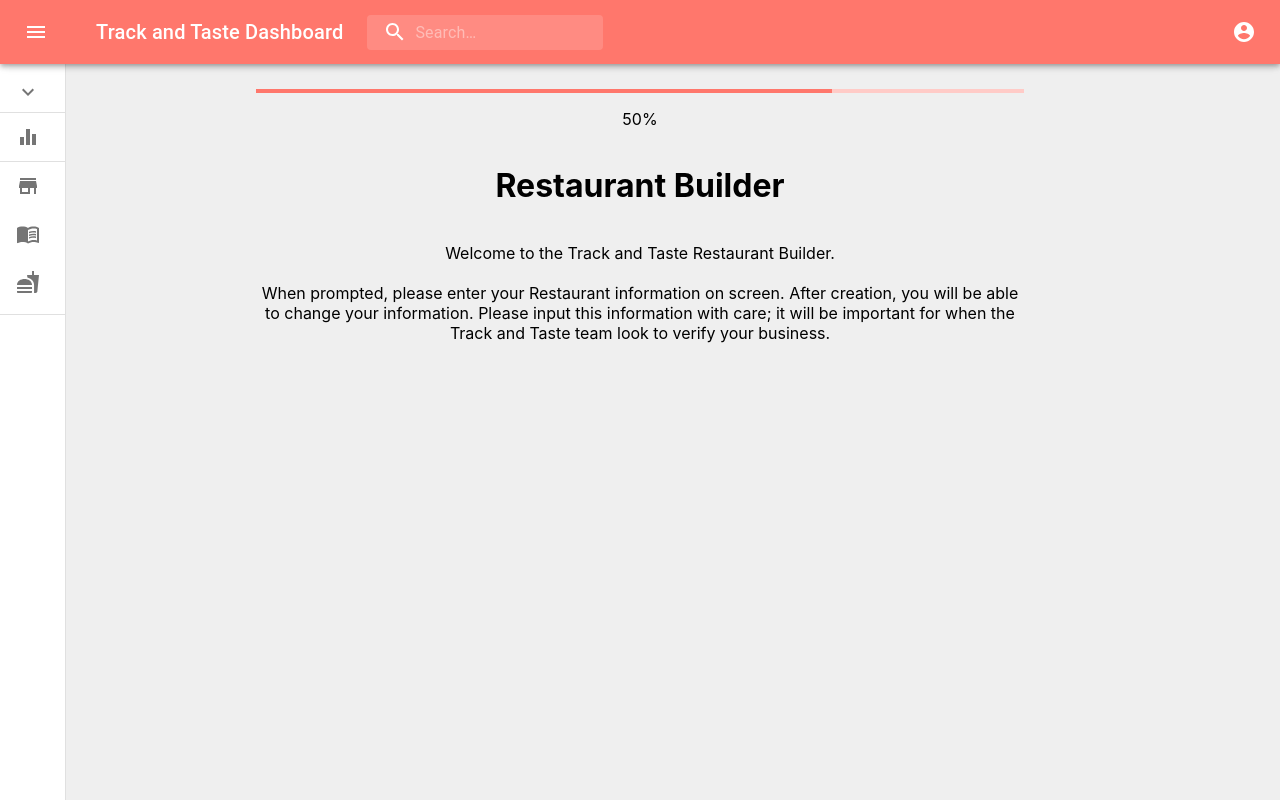
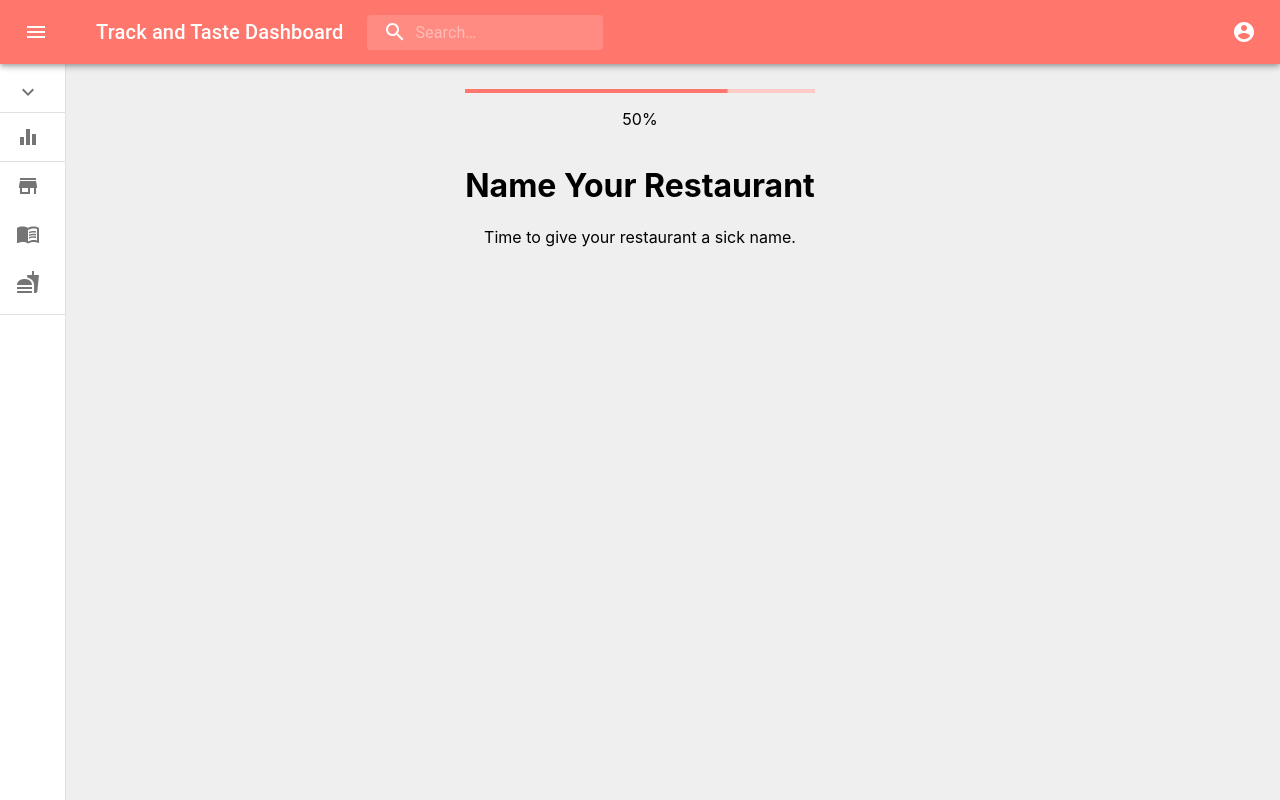
Before and after one commit to mbruty/COMP2003-2020-O, a React (Create React App) app in the folder website/: page /restaurant-builder in a window 1280 px wide. Built offline with nearby package versions, Linux system fonts and the light colour scheme; what apollo-upload-client would draw is missing.

Commit message:
First Step Extracted to Component
Removed the first step from the main window and separated into its own component.

```diff
--- a/website/src/restaurant-builder/RestaurantBuilder.tsx
+++ b/website/src/restaurant-builder/RestaurantBuilder.tsx
@@ -3,28 +3,26 @@ import CSS from 'csstype';
 import LinearProgress from '@material-ui/core/LinearProgress';
 import Typography from '@material-ui/core/Typography';
 
-const contentBoxStyle: CSS.Properties = {
-  width: '60%',
-  textAlign: 'center',
-  marginLeft: 'auto',
-  marginRight: 'auto'
+import { Name } from './steps/Name';
+
+const mainStyle: CSS.Properties = {
+  textAlign: 'center'
 };
+
+
 
 interface Props {}
 
 
 const RestaurantBuilder: React.FC<Props> = () => {
   return (
-    <div className="content" style={contentBoxStyle}>
+    <div className="content" style={mainStyle}>
 
       <LinearProgress variant="determinate" value={75} /><p>50%</p>
 
-      <h1>Restaurant Builder</h1>
-      <p>
-        Welcome to the Track and Taste Restaurant Builder.<br></br><br></br>
-        When prompted, please enter your Restaurant information on screen. After creation, you will be able to change your information.
-        Please input this information with care; it will be important for when the Track and Taste team look to verify your business.
-      </p>
+      <Name />
+
+
 
     </div>
   );
--- /dev/null
+++ b/website/src/restaurant-builder/steps/Name.tsx
@@ -0,0 +1,22 @@
+import React from "react";
+import CSS from 'csstype';
+
+const contentBoxStyle: CSS.Properties = {
+    // width: '60%',
+    // textAlign: 'center',
+    // marginLeft: 'auto',
+    // marginRight: 'auto'
+  };
+
+interface Props {}
+
+export const Name: React.FC<Props> = () => {
+  return (
+    <div style={contentBoxStyle}>
+      <h1>Name Your Restaurant</h1>
+      <p>
+        Time to give your restaurant a sick name.
+      </p>
+    </div>
+  );
+};
```
